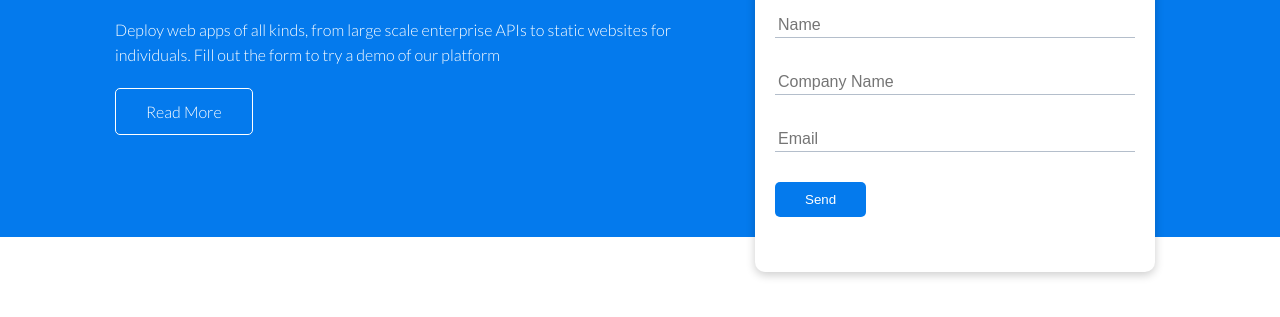
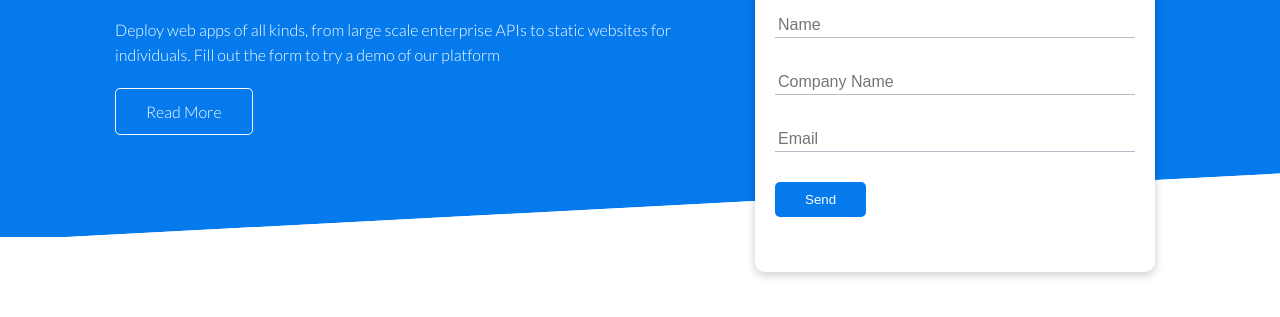
Before and after one commit to umeshraj/youtube_traversy_responsive_website, a plain HTML site: page index.html in a window 1280 px wide. Shown: the part 233-550 px from the top of the page. Drawn offline with Linux system fonts and the light colour scheme.

Commit message:
Adding skew

```diff
--- a/css/style.css
+++ b/css/style.css
@@ -114,6 +114,21 @@ img {
   outline: none;
 }
 
+.showcase::before,
+.showcase::after {
+  content: "";
+  position: absolute;
+  height: 100px;
+  bottom: -70px;
+  right: 0;
+  left: 0;
+  background-color: #fff;
+  transform: skewY(-3deg);
+  -webkit-transform: skewY(-3deg);
+  -moz-transform: skewY(-3deg);
+  -ms-transform: skewY(-3deg);
+}
+
 /* Utilities */
 .container {
   max-width: 1100px;
```
